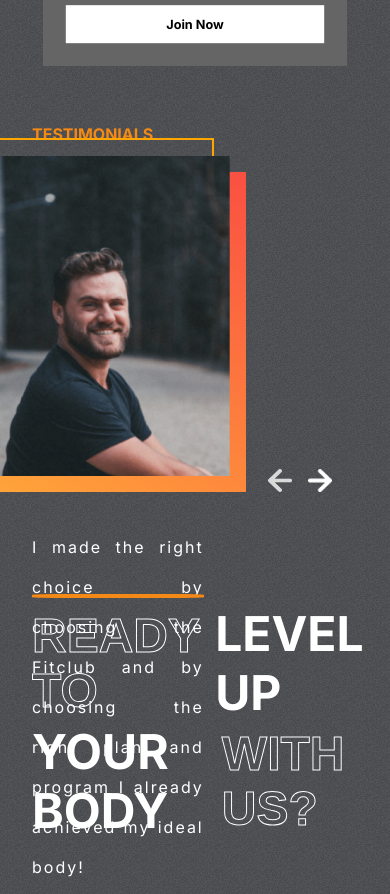
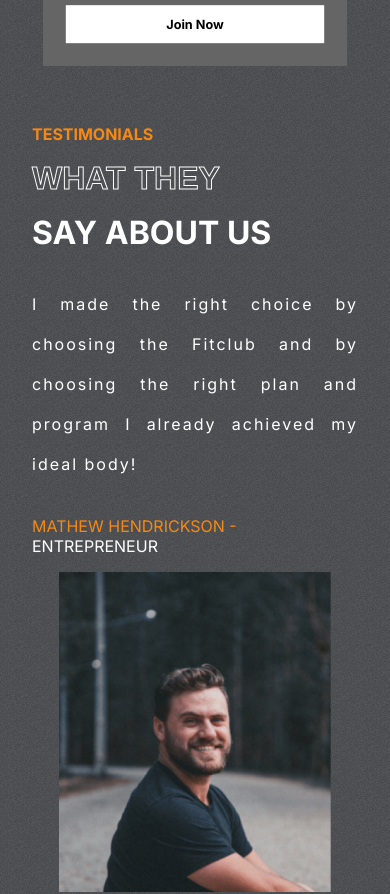
Before and after one commit to 0xSravan03/gym-react-app, a React (Create React App) app: page / in a window 390 px wide. Shown: the part 4040-4934 px from the top of the page. Built offline with nearby package versions, Linux system fonts and the light colour scheme.

Commit message:
completed responsiveness

```diff
--- a/src/components/Join/Join.css
+++ b/src/components/Join/Join.css
@@ -58,3 +58,14 @@
     background-color: var(--orange);
     color: white;
 }
+
+@media screen and (max-width: 768px) {
+    .Join {
+        flex-direction: column;
+        gap: 1rem;
+    }
+
+    .left-j > div > span {
+        font-size: xx-large;
+    }
+}
--- a/src/components/Testimonials/Testimonials.css
+++ b/src/components/Testimonials/Testimonials.css
@@ -81,3 +81,42 @@
     width: 1.5rem;
     cursor: pointer;
 }
+
+@media screen and (max-width: 768px) {
+    .Testimonials {
+        flex-direction: column;
+        margin-bottom: 19rem;
+    }
+
+    .left-t > span:nth-of-type(2),
+    .left-t > span:nth-of-type(3) {
+        font-size: xx-large;
+        margin-top: -1rem;
+    }
+
+    .right-t {
+        display: flex;
+        flex-direction: column;
+        align-items: center;
+        justify-content: center;
+        gap: 2rem;
+    }
+
+    .right-t > div {
+        position: relative;
+        display: none;
+    }
+
+    .right-t > img {
+        align-self: center;
+        top: 0;
+        right: 0;
+        position: relative;
+    }
+
+    .right-t>:last-child {
+        display: block;
+        bottom: 0;
+        left: 0;
+    }
+}
```
